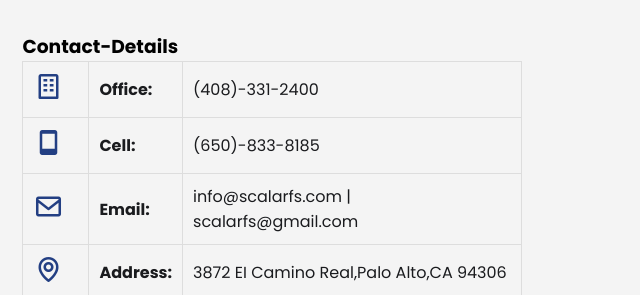
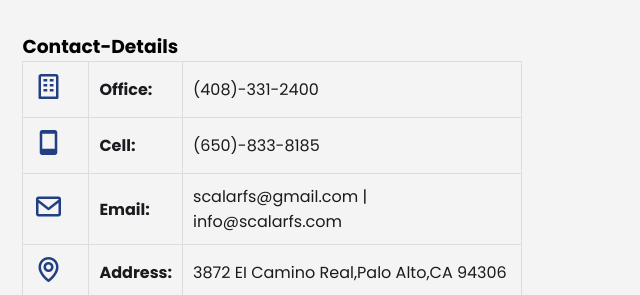
Before and after one commit to Hari-Prasath395/https---github.com-Hari-Prasath395-ScalarAt, a plain HTML site: page index.html in a window 1280 px wide. Shown: the part 2046-2341 px from the top of the page, 640-1280 px from the left. Drawn offline with nearby package versions, Linux system fonts and the light colour scheme.

Commit message:
New Changes 6

```diff
--- a/index.html
+++ b/index.html
@@ -255,7 +255,7 @@
             <tr>
               <td><i class="bx bx-envelope"></i></td>
               <td><strong>Email:</strong></td>
-              <td>info@scalarfs.com | scalarfs@gmail.com</td>
+              <td>scalarfs@gmail.com | info@scalarfs.com</td>
             </tr>
             <tr>
               <td><i class="bx bx-map"></i></td>
```
